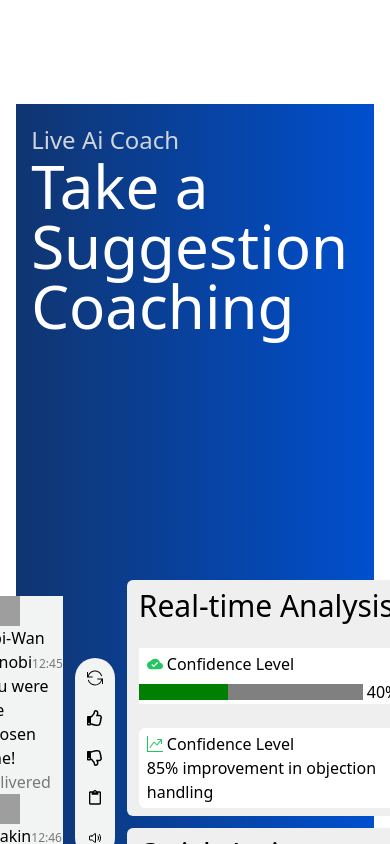
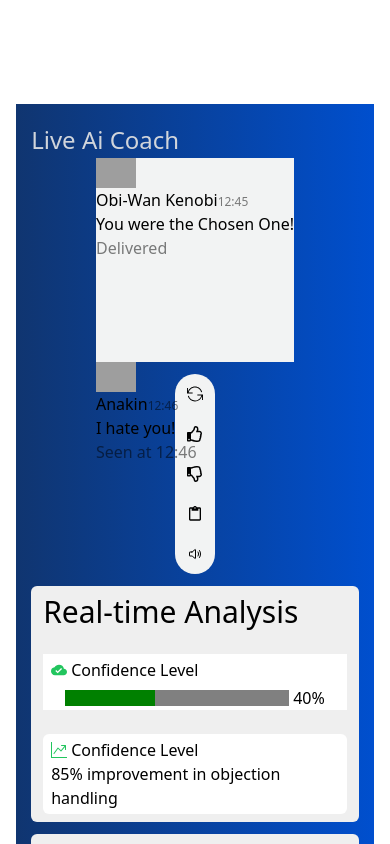
Before and after one commit to mehediScriptDev/sales-rank-ai, a React (Vite) app: page / in a window 390 px wide. Shown: the part 1000-1844 px from the top of the page. Built offline with nearby package versions, Linux system fonts and the light colour scheme; grey boxes are pictures that could not be loaded.

Commit message:
chat section responsive done

```diff
--- a/src/Components/Chatsection.jsx
+++ b/src/Components/Chatsection.jsx
@@ -9,14 +9,14 @@ import { IoChatbubbleEllipses } from "react-icons/io5";
 
 const Chatsection = () => {
   return (
-    <section className="bg-gradient-to-r from-bg to-toBg  min-h-screen flex justify-center">
+    <section className="bg-gradient-to-r from-bg to-toBg  min-h-screen  flex justify-center">
       <div className="w-11/12 mx-auto">
+        <div className="max-h-2 pb-6">
           <h1 className="text-2xl text-gray-300 pt-5">Live Ai Coach</h1>
-        <p className="text-white text-6xl">Take a Suggestion Coaching </p>
-        <div className="flex gap-3 justify-center  h-full items-center">
-
+          <p className="text-white text-3xl md:text-6xl hidden md:flex">Take a Suggestion Coaching </p>
+        </div>
+        <div className="flex gap-3 justify-center flex-col md:flex-row  h-full items-center">
           <div className="bg-likebg">
-
             <div className="chat chat-start w-full h-full">
               <div className="chat-image avatar">
                 <div className="w-10 rounded-full">
@@ -79,7 +79,8 @@ const Chatsection = () => {
               <div className="">
                 <div className="bg-white px-2 py-1 rounded-md">
                   <p className="flex items-center gap-1 ">
-                  <BsGraphUpArrow className="text-green-500" /> Confidence Level
+                    <BsGraphUpArrow className="text-green-500" /> Confidence
+                    Level
                   </p>
                   <p>85% improvement in objection handling</p>
                 </div>
@@ -98,7 +99,6 @@ const Chatsection = () => {
                   <IoChatbubbleEllipses />
                   <p>Practice Pitch</p>
                 </div>
-
               </div>
             </div>
           </div>
```
Lines whose indentation alone changed are shown as unchanged.
